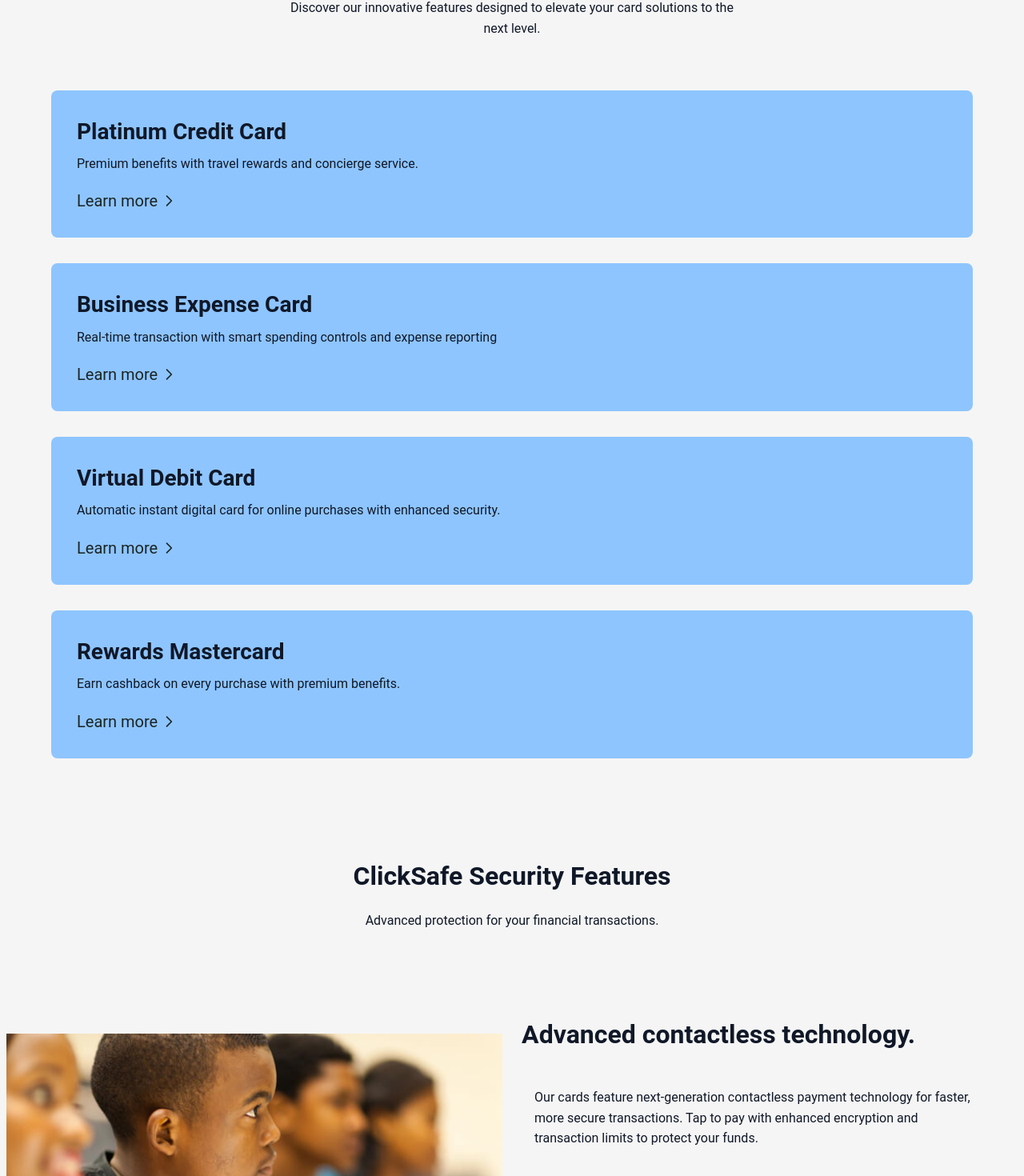
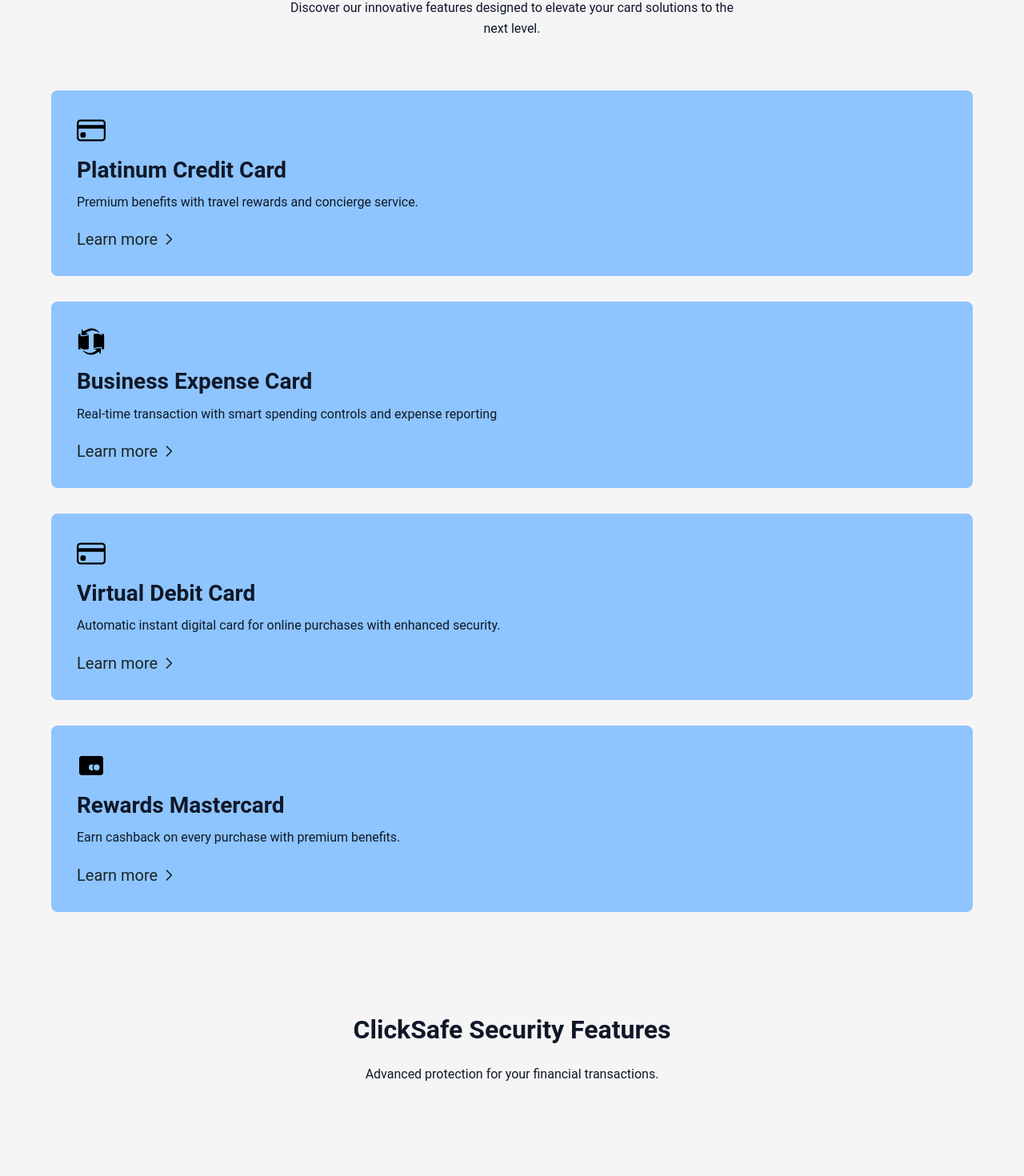
Before and after one commit to HeLaughs/scratch, a React (Vite) app: page / in a window 1280 px wide. Shown: the part 913-2383 px from the top of the page at 80% size. Built offline with nearby package versions, Linux system fonts and the light colour scheme.

Commit message:
add layout animation and typograhy update

```diff
--- a/index.html
+++ b/index.html
@@ -10,7 +10,6 @@
     rel="stylesheet"
     href="https://cdnjs.cloudflare.com/ajax/libs/animate.css/4.1.1/animate.min.css"
   />
-    <link rel="stylesheet" href="https://unpkg.com/boxicons@2.1.4/css/boxicons.min.css" />
     <link href="/src/index.css" rel="stylesheet" />
     <link
       rel="stylesheet"
--- a/src/App.jsx
+++ b/src/App.jsx
@@ -2,6 +2,9 @@
 import './App.css';
 import 'animate.css';
 import { DiRedhat } from "react-icons/di";
+import { GiCardExchange } from "react-icons/gi";
+import { BsCreditCard } from "react-icons/bs";
+import { BiSolidCreditCardAlt } from "react-icons/bi";
 import AOS from 'aos';
 import 'aos/dist/aos.css';
 import hero from './assets/her1.jpg';
@@ -54,7 +57,7 @@
     return (
       <div class="min-h-screen bg-gray-100 flex flex-col">
         <div class="bg-blue-200 h-16 w-full flex items-center px-8 animate-pulse">
-          <div class="w-12 h-12 bg-gray-300 rounded-full mr-4"></div>
+          <div className="w-12 h-12 bg-gray-300 rounded-full mr-4"></div>
           <div class="w-32 h-8 bg-gray-300 rounded"></div>
         </div>
         <div class="flex-1 flex flex-col items-center justify-center space-y-6 animate-pulse">
@@ -115,6 +118,7 @@
                 </div>
                 <div class="grid grid-cols-1 gap-8">
                     <div class="bg-blue-300 rounded-lg p-8">
+                    <BsCreditCard class="text-4xl mb-3" />
                         <h3 class="text-xl font-bold text-gray-900 mb-3">Platinum Credit Card</h3>
                         <p class="text-gray-900 mb-4">Premium benefits with travel rewards and concierge service.</p>
                         <a href="/cards/platinum" class="text-gray-100 text-xl flex items-center gap-1 hover:text-gray-900">
@@ -125,6 +129,7 @@
                         </a>
                     </div>
                     <div class="bg-blue-300 rounded-lg p-8">
+                        <GiCardExchange className="text-4xl mb-3" />
                         <h3 class="text-xl font-bold text-gray-900 mb-3">Business Expense Card</h3>
                         <p class="text-gray-900 mb-4">Real-time transaction with smart spending controls and expense reporting</p>
                         <a href="/cards/business" class="text-gray-100 text-xl flex items-center gap-1 hover:text-gray-900">
@@ -135,6 +140,7 @@
                         </a>
                     </div>
                     <div class="bg-blue-300 rounded-lg p-8">
+                        <BsCreditCard class="text-4xl mb-3" />
                         <h3 class="text-xl font-bold text-gray-900 mb-3">Virtual Debit Card</h3>
                         <p class="text-gray-900 mb-4">Automatic instant digital card for online purchases with enhanced security.</p>
                         <a href="/cards/virtual" class="text-gray-100 text-xl flex items-center gap-1 hover:text-gray-900">
@@ -145,6 +151,7 @@
       </a>
      </div>
        <div class="bg-blue-300 rounded-lg p-8">
+                        <BiSolidCreditCardAlt class="text-4xl mb-3" />
                         <h3 class="text-xl font-bold text-gray-900 mb-3">Rewards Mastercard</h3>
                         <p class="text-gray-900 mb-4">Earn cashback on every purchase with premium benefits.</p>
                         <a href="/cards/rewards" class="text-gray-100 text-xl flex items-center gap-1 hover:text-gray-900">
@@ -295,11 +302,7 @@
       </div>
       <div class="p-4 w-full md:w-1/4 sm:w-1/2">
         <div class="px-2 py-4">
-        <svg fill="none" stroke="currentColor" strokeLinecap="round" strokeLinejoin="round" strokeWidth="2" class="text-blue-400 w-12 h-12 mb-3 inline-block" viewBox="0 0 24 24">
-            <path d="M17 21v-2a4 4 0 00-4-4H5a4 4 0 00-4 4v2"></path>
-            <circle cx="9" cy="7" r="4"></circle>
-            <path d="M23 21v-2a4 4 0 00-3-3.87m-4-12a4 4 0 010 7.75"></path>
-          </svg>
+          <GiCardExchange class="w-12 h-12 mb-3 inline-block" />
           <h2 class="text-3xl text-blue-400">380K</h2>
           <p class="text-gray-900">Daily Transactions</p>
         </div>
```
